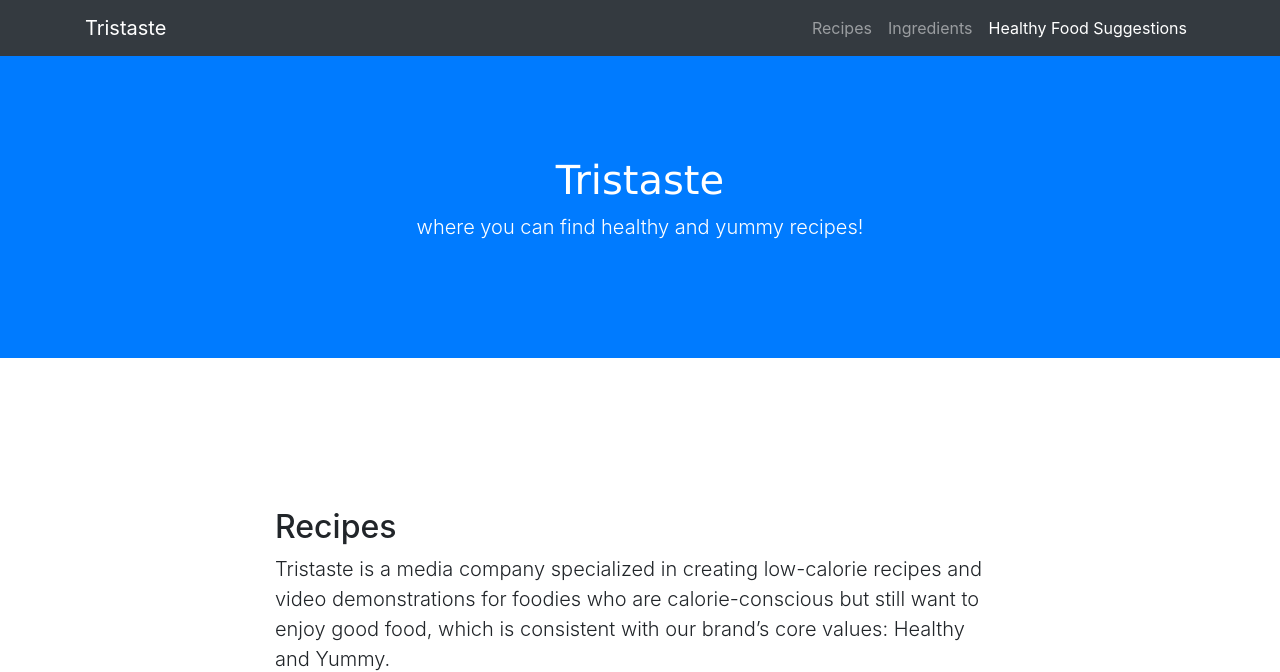
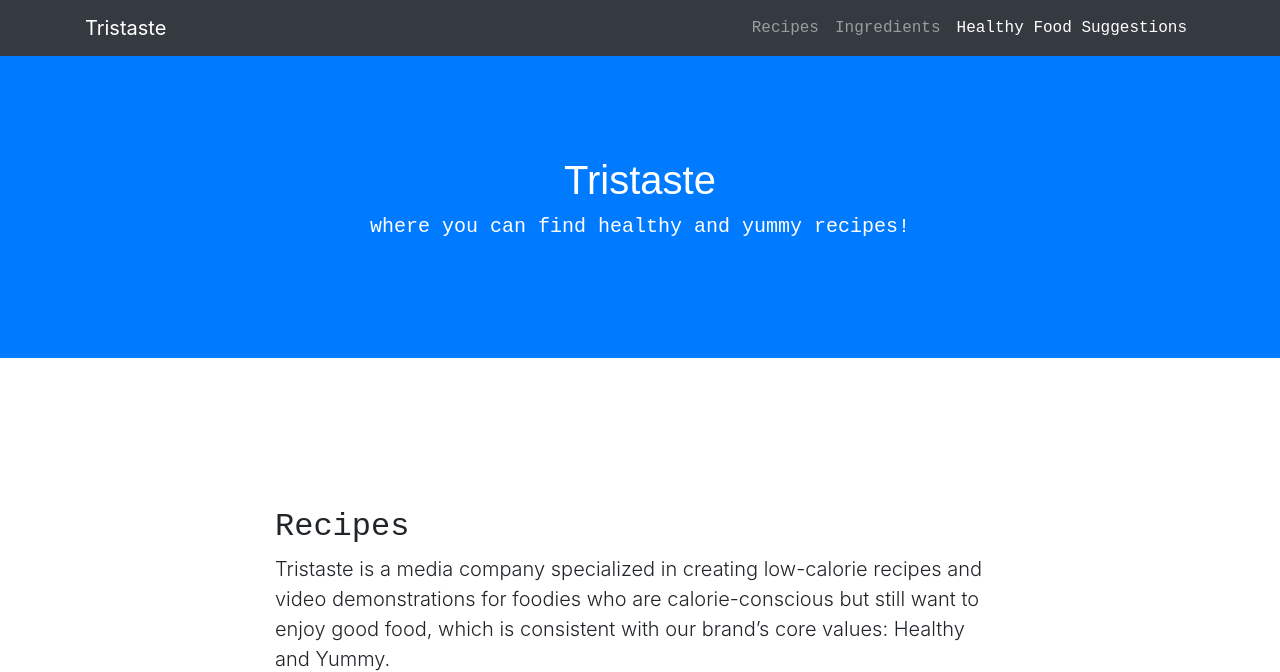
Before and after one commit to Trista0711/trista0711.github.io, a website with bundled scripts: page Assignment_5_AirtableView/index.html in a window 1280 px wide. Shown: the top 672 px of the page. Built offline with nearby package versions, Linux system fonts and the light colour scheme.

Commit message:
Update index.html

```diff
--- a/Assignment_5_AirtableView/index.html
+++ b/Assignment_5_AirtableView/index.html
@@ -23,20 +23,20 @@
   <!-- Navigation -->
   <nav class="navbar navbar-expand-lg navbar-dark bg-dark fixed-top" id="mainNav">
     <div class="container">
-      <a class="navbar-brand js-scroll-trigger" href="#page-top">Tristaste</a>
+      <a class="navbar-brand js-scroll-trigger" href="#page-top" style="font-family:;">Tristaste</a>
       <button class="navbar-toggler" type="button" data-toggle="collapse" data-target="#navbarResponsive" aria-controls="navbarResponsive" aria-expanded="false" aria-label="Toggle navigation">
         <span class="navbar-toggler-icon"></span>
       </button>
       <div class="collapse navbar-collapse" id="navbarResponsive">
         <ul class="navbar-nav ml-auto">
           <li class="nav-item">
-            <a class="nav-link js-scroll-trigger" href="#recipes">Recipes</a>
+            <a class="nav-link js-scroll-trigger" href="#recipes" style="font-family:monospace;">Recipes</a>
           </li>
           <li class="nav-item">
-            <a class="nav-link js-scroll-trigger" href="#ingredients">Ingredients</a>
+            <a class="nav-link js-scroll-trigger" href="#ingredients" style="font-family:monospace;">Ingredients</a>
           </li>
           <li class="nav-item">
-            <a class="nav-link js-scroll-trigger" href="#healthyfood">Healthy Food Suggestions</a>
+            <a class="nav-link js-scroll-trigger" href="#healthyfood" style="font-family:monospace;">Healthy Food Suggestions</a>
           </li>
         </ul>
       </div>
@@ -45,8 +45,8 @@
 
   <header class="bg-primary text-white">
     <div class="container text-center">
-      <h1 style="font-family:verdana;">Tristaste</h1>
-      <p class="lead">where you can find healthy and yummy recipes!</p>
+      <h1 style="font-family:fantasy;">Tristaste</h1>
+      <p class="lead" style="font-family:monospace;">where you can find healthy and yummy recipes!</p>
     </div>
   </header>
 
@@ -54,7 +54,7 @@
     <div class="container">
       <div class="row">
         <div class="col-lg-8 mx-auto">
-          <h2>Recipes</h2>
+          <h2 style="font-family:monospace;">Recipes</h2>
           <p class="lead">Tristaste is a media company specialized in creating low-calorie recipes and video demonstrations for foodies who are calorie-conscious but still want to enjoy good food, which is consistent with our brand’s core values: Healthy and Yummy.</p>
           <iframe class="airtable-embed" src="https://airtable.com/embed/shrZgAasjc3G0H5vN?backgroundColor=pinkLight" frameborder="0" onmousewheel="" width="100%" height="533" style="background: transparent; border: 1px solid #ccc;"></iframe>
         </div>
```
